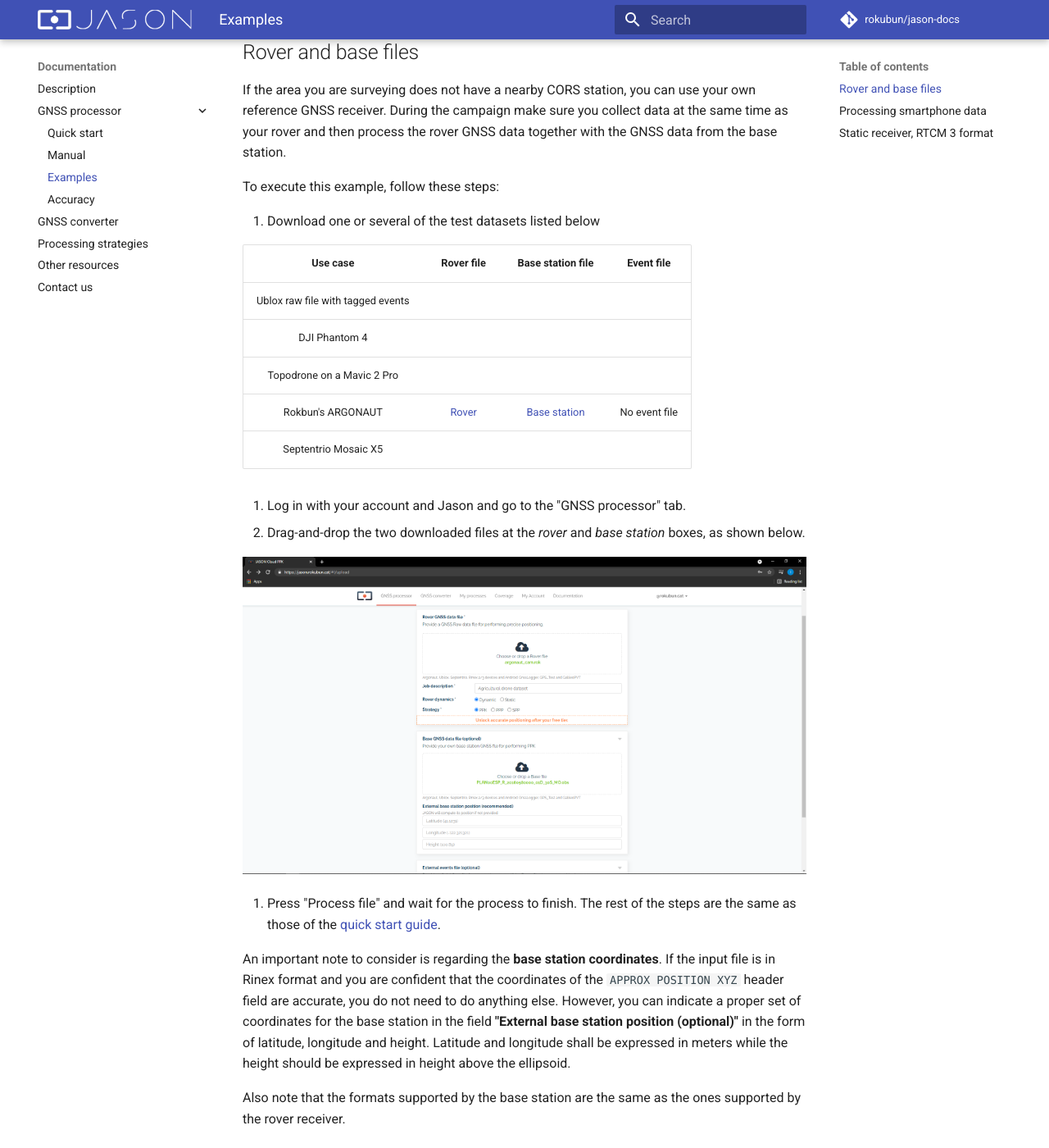
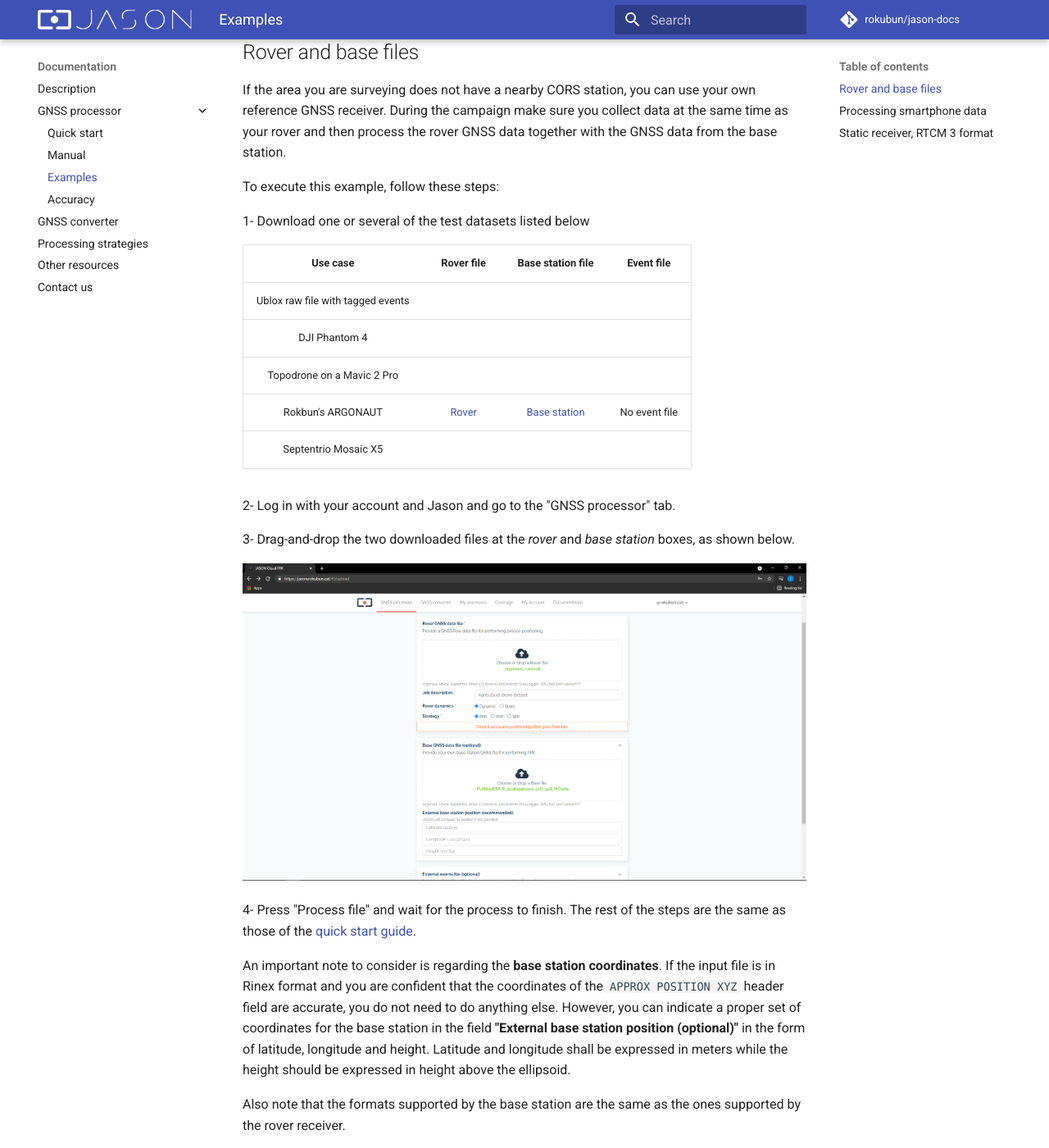
Before and after one commit to rokubun/jason-docs, an MkDocs documentation site: the page built from docs/examples.md, in a window 1280 px wide and 1400 px high, scrolled down 318 px. Shown: the whole window at 82% size. Built offline with MkDocs 1.6.1 and Material for MkDocs 9.7.7, drawn with Linux system fonts in a browser that asks for light colours; some web fonts are replaced; comment, search, counter and statistics services are not loaded.

Commit message:
fix: Alex rulez

```diff
--- a/docs/examples.md
+++ b/docs/examples.md
@@ -18,7 +18,7 @@
 
 To execute this example, follow these steps:
 
-1. Download one or several of the test datasets listed below
+1- Download one or several of the test datasets listed below
 
 Use case | Rover file | Base station file | Event file
 :---:|:---:|:---:|:---:
@@ -28,13 +28,14 @@
 Rokbun's ARGONAUT | [Rover](https://github.com/rokubun/jason-docs/blob/master/assets/XXXX00CAT_R_20201201204_22M_01S_MO.rnx?raw=true) | [Base station](https://github.com/rokubun/jason-docs/blob/master/assets/MARE00ESP_R_20201201204_22M_01S_MO.rnx?raw=true) | No event file
 Septentrio Mosaic X5 |
 
-2. Log in with your account and Jason and go to the "GNSS processor" tab.
-3. Drag-and-drop the two downloaded files at the _rover_ and _base station_ boxes,
+2- Log in with your account and Jason and go to the "GNSS processor" tab.
+
+3- Drag-and-drop the two downloaded files at the _rover_ and _base station_ boxes,
 as shown below.
 
 ![Upload rover and base station files](images/example_base_upload.png "Upload rover and base station files")
 
-4. Press "Process file" and wait for the process to finish. The rest of the steps
+4- Press "Process file" and wait for the process to finish. The rest of the steps
 are the same as those of the [quick start guide](../quickstart).
 
 An important note to consider is regarding the **base station coordinates**. If the
```
